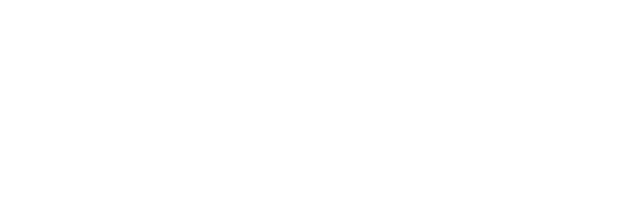
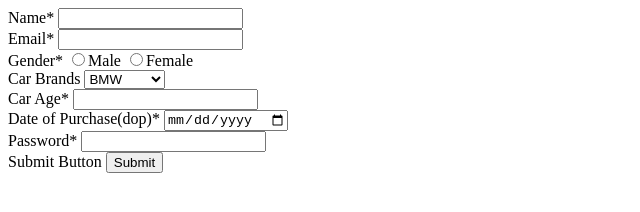
Before and after one commit to acciojob/car-insurance-form-InzamamulHasan, a website: page main.html in a window 1280 px wide. Shown: the whole page, without its empty margins (0-640 px from the left). Drawn offline with Linux system fonts and the light colour scheme.

Commit message:
created a submission

```diff
--- a/main.html
+++ b/main.html
@@ -8,6 +8,45 @@
 
 <body>
 	<!-- the entire body must be written by student -->
+	<form method="gets">
+		<div>
+			<label for="#name">Name*</label>
+			<input type="text" required id="#name">
+		</div>
+		<div>
+			<label for="#email">Email*</label>
+			<input type="email" required id="#email">
+		</div>
+		<div>
+			<label for="#gender">Gender*</label>
+			<input type="radio" required id="#gender" name="Gender">Male
+			<input type="radio" required id="#gender" name="Gender">Female
+		</div>
+		<div>
+			<label for="#cars">Car Brands</label>
+			<select required id="#cars" name="cars">
+				<option value="bmw">BMW</option>
+				<option value="audi">Audi</option>
+				<option value="mercedez">Mercedez</option>
+			</select>
+		</div>
+		<div>
+			<label for="#carage">Car Age*</label>
+			<input type="number" required id="#carage">
+		</div>
+		<div>
+			<label for="#dop">Date of Purchase(dop)*</label>
+			<input type="date" required id="#dop">
+		</div>
+		<div>
+			<label for="#password" >Password*</label>
+			<input type="password" id="#password">
+		</div>
+		<div>
+			<labe for="sumit">Submit Button</labe>
+			<input type="submit" required id="sumit">
+		</div>
+	</form>
     <script type="text/javascript" src="./script.js">
 </script>
 
```
